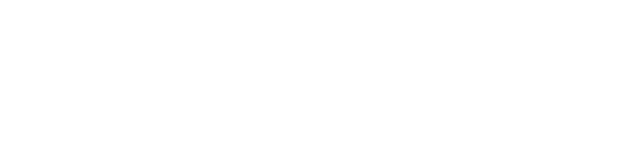
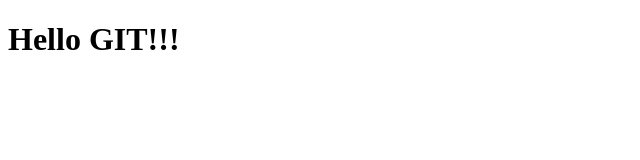
Before and after one commit to XandrMos/Mosiiuk_26g_Lab1, a plain HTML site: page index.html in a window 1280 px wide. Shown: the whole page, without its empty margins (0-640 px from the left). Drawn offline with Linux system fonts and the light colour scheme.

Commit message:
Add h1 tag.

```diff
--- a/index.html
+++ b/index.html
@@ -6,6 +6,6 @@
     <title>Document</title>
 </head>
 <body>
-
+    <h1>Hello GIT!!!</h1>
 </body>
 </html>
```
